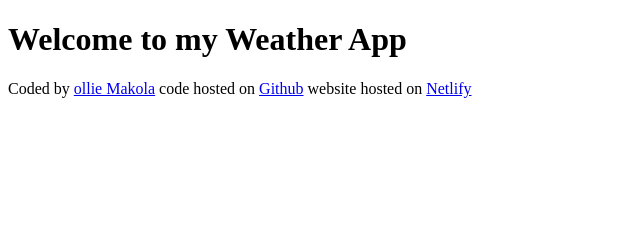
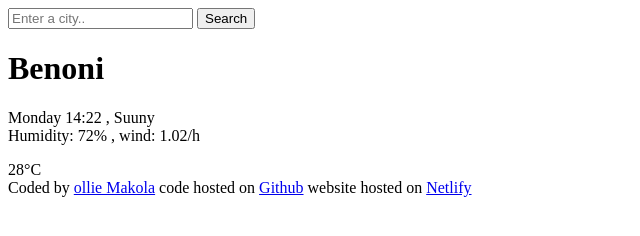
Before and after one commit to ollieMakola/my-shecodes-project, a plain HTML site: page index.html in a window 1280 px wide. Shown: the whole page, without its empty margins (0-640 px from the left). Drawn offline with Linux system fonts and the light colour scheme.

Commit message:
added a search engine , a header and a main

```diff
--- a/index.html
+++ b/index.html
@@ -6,7 +6,25 @@
     <title>Weather App</title>
 </head>
 <body>
-    <h1>Welcome to my Weather App</h1>
+    <header>
+        <form>
+            <input type="text" placeholder="Enter a city.." Requried>
+            <input type="submit" value="Search">
+        </form>
+    </header>
+    <main>
+        <div>
+        <h1>Benoni</h1>
+        <p> Monday 14:22 , Suuny
+            <br/>
+            Humidity: 72% , wind: 1.02/h
+        </p>
+        </div>
+        <div>
+            28°C
+        </div>
+    </main>
+
     <footer>Coded by <a href="https://github.com/ollieMakola/my-shecodes-project" target="_blank">ollie Makola</a> code hosted on <a href="https://github.com/ollieMakola/my-shecodes-project/blob/60bc1b989bae38db0fd408c99294e494c8b5a84f/index.html" target="_blank">Github</a> website hosted on <a href="https://app.netlify.com/sites/stellular-macaron-291b0c/overview" target="_blank"> Netlify</a></footer>
 </body>
 </html>
```
